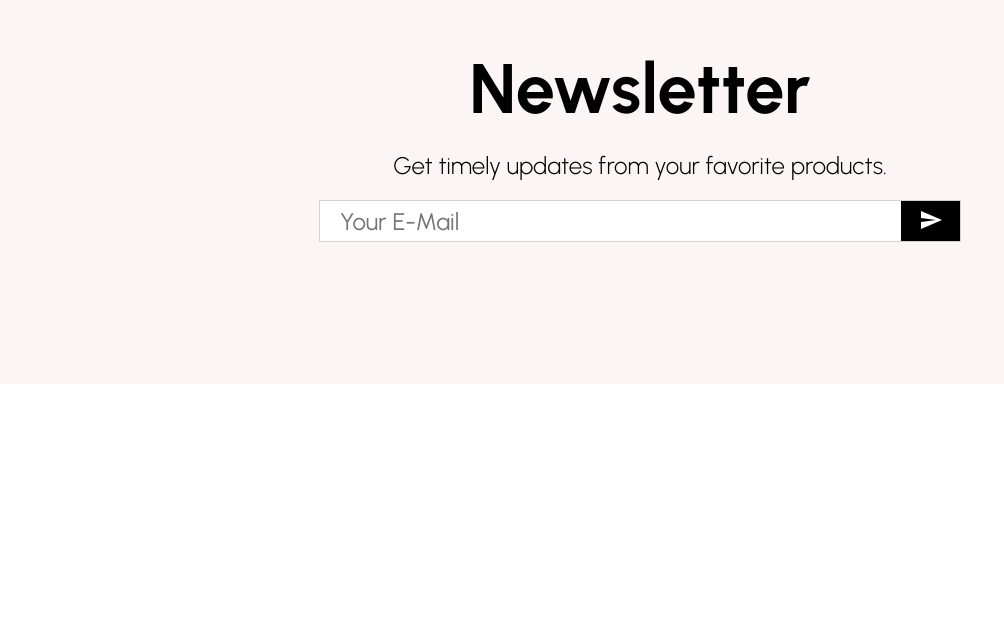
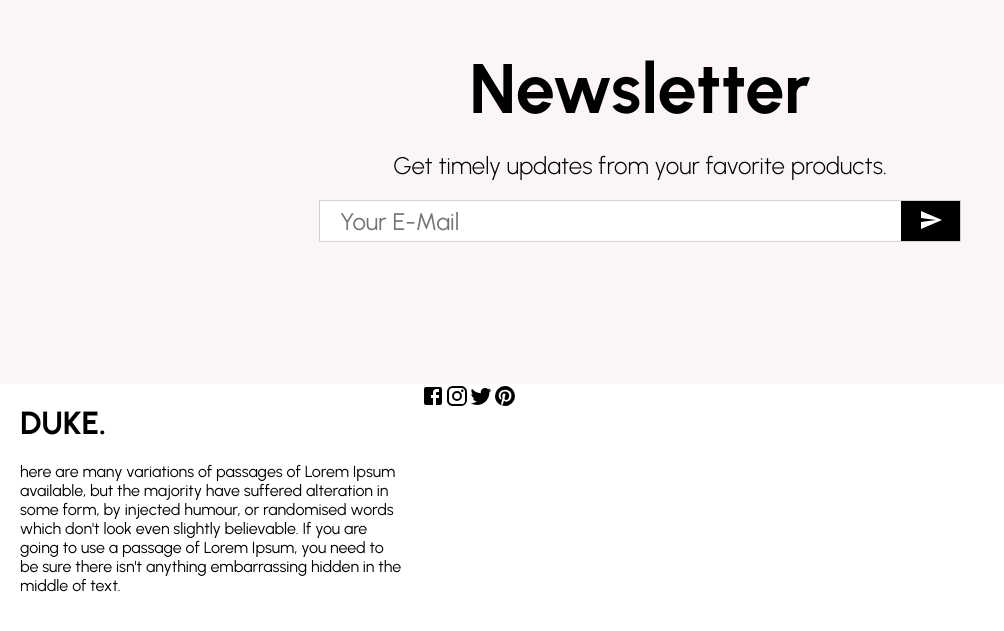
Before and after one commit to nihat3371/ECOMMERCE, a React (Create React App) app: page / in a window 1280 px wide. Shown: the part 2712-3343 px from the top of the page, without its empty margins (0-1004 px from the left). Before the commit the page ends 3096 px from the top, so only its background shows below. Built offline with nearby package versions, Linux system fonts and the light colour scheme.

Commit message:
commit on master

```diff
--- /dev/null
+++ b/src/components/Footer.jsx
@@ -0,0 +1,62 @@
+import { Facebook, Instagram, Pinterest, Twitter } from "@material-ui/icons";
+import styled from "styled-components";
+
+const Container = styled.div`
+    display:flex;
+`;
+const Left = styled.div`
+    flex:1;
+    display: flex;
+    flex-direction: column;
+    padding: 20px;
+`;
+
+const Logo = styled.h1`
+
+`;
+const Desc = styled.p`
+    margin: 20px 0px ;
+`;
+const SocialContainer = styled.div`
+    display:flex;
+`;
+const SocialIcon = styled.div`
+
+`;
+
+const Center = styled.div`
+    flex:1;
+`;
+const Right = styled.div`
+    flex:1;
+`;
+
+const Footer = () => {
+    return (
+        <Container>
+            <Left>
+                <Logo>DUKE.</Logo>
+                <Desc>here are many variations of passages of Lorem Ipsum available, but the majority have suffered alteration in some form, by injected humour, or randomised words which don't look even slightly believable. If you are going to use a passage of Lorem Ipsum, you need to be sure there isn't anything embarrassing hidden in the middle of text.</Desc>
+            </Left>
+            <SocialContainer>
+                <SocialIcon>
+                    <Facebook/>
+                </SocialIcon>
+                <SocialIcon>
+                    <Instagram/>
+                </SocialIcon>
+                <SocialIcon>
+                    <Twitter/>
+                </SocialIcon>
+                <SocialIcon>
+                    <Pinterest/>
+                </SocialIcon>
+            </SocialContainer>
+            <Center></Center>
+            <Right></Right>
+
+        </Container>
+    )
+}
+
+export default Footer
--- a/src/pages/Home.jsx
+++ b/src/pages/Home.jsx
@@ -5,6 +5,7 @@ import { Slider } from '../components/Slider'
 import Categories from '../components/Categories'
 import Products from '../components/Products'
 import Newsletter from '../components/Newsletter'
+import Footer from '../components/Footer'
 
 
 const Home = () => {
@@ -16,6 +17,7 @@ const Home = () => {
             <Categories/>
             <Products/>
             <Newsletter/>
+            <Footer/>
         </div>
     )
 }
```
